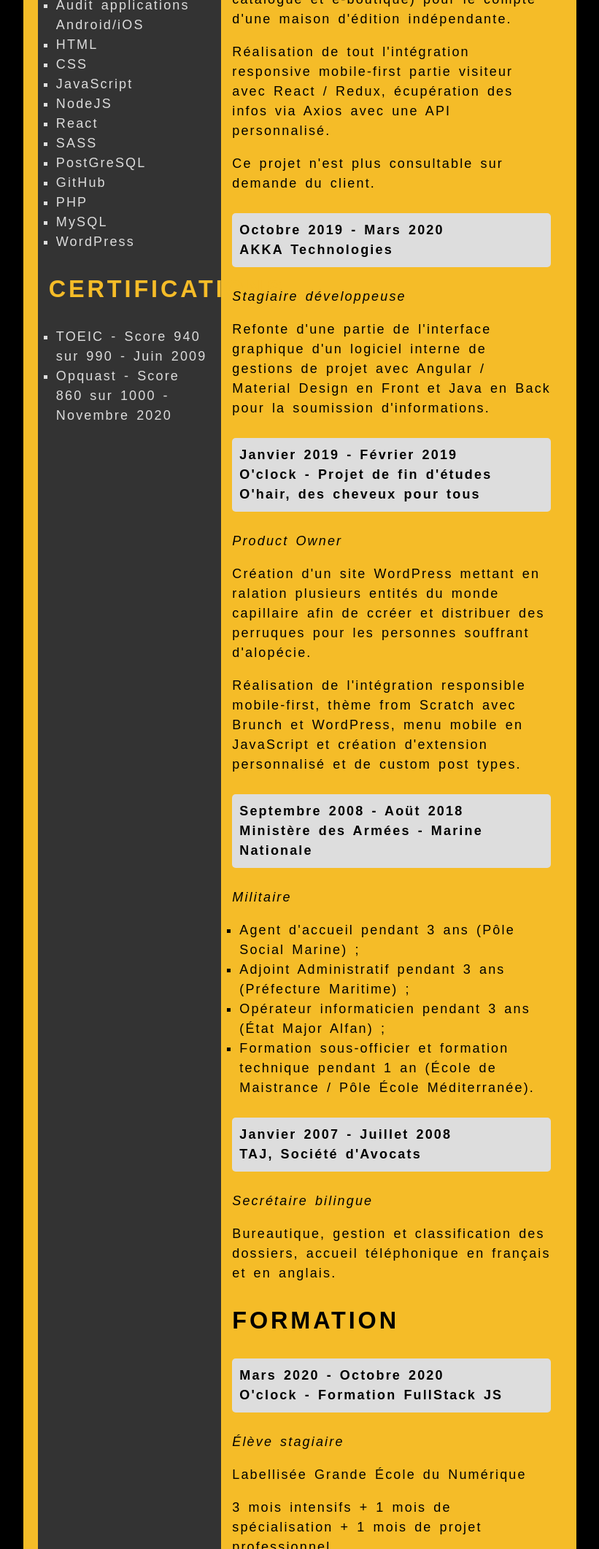
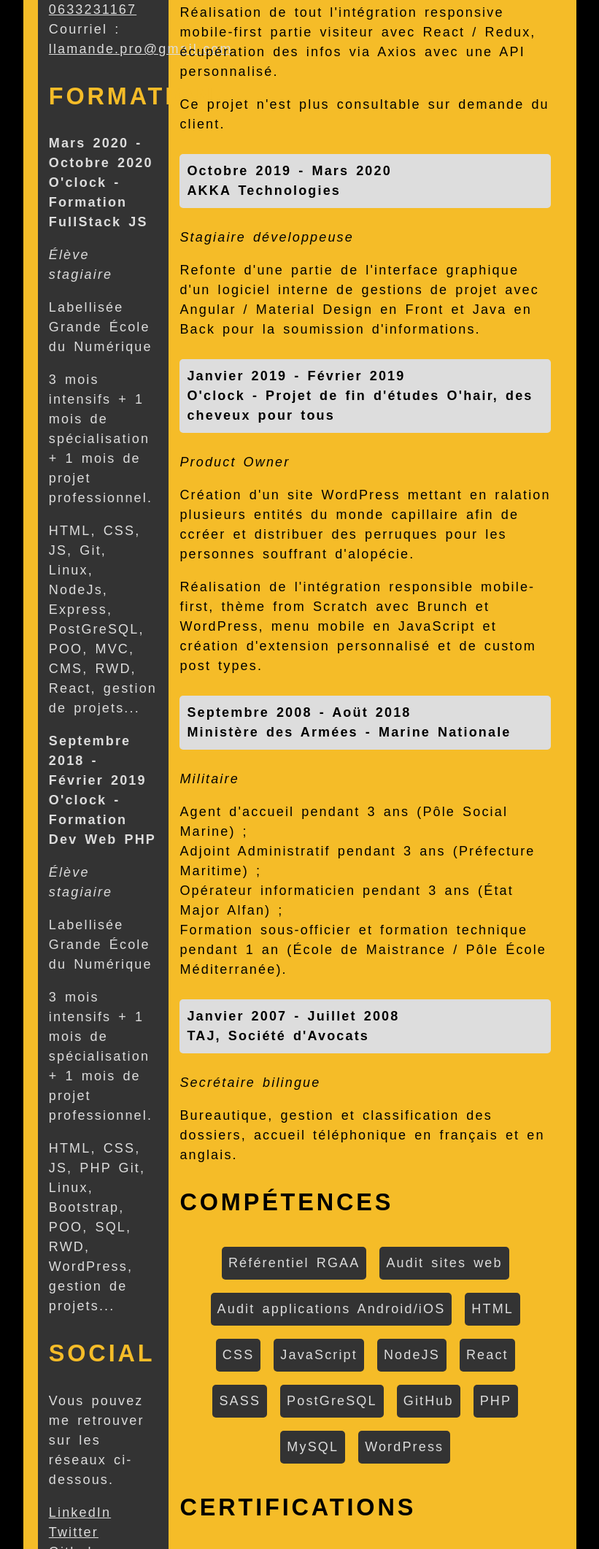
Before and after one commit to devbadgerinden/personal-cv-online, a plain HTML site: page index.html in a window 1280 px wide. Shown: the part 1597-3719 px from the top of the page at 73% size, without its empty margins (229-1050 px from the left). Drawn offline with Linux system fonts and the light colour scheme.

Commit message:
CV finished

```diff
--- a/index.html
+++ b/index.html
@@ -8,31 +8,154 @@
     <title>CV Laure Lamande - Développeuse Web et Auditrice Accessibilité</title>
 </head>
 <body>
+
     <div class="wrapper">
+
         <header id="header">
+
             <div id="img-container">
             </div>
+
             <h1>Laure Lamande</h1>
+
             <p id="catchphrase">Développeuse Web et Auditrice Accessibilité</p>
+
         </header>
+
         <main id="main">
+
             <section id="left">
+
                 <article>
+
                     <h2>Profil</h2>
                     <p>Secrétaire, militaire, développeuse front et auditrice accessibilité, je me passione pour les intégrations qui donneront vie à des interface ludiques, intuitives, ergonomiques et accessibles au plus grand nombre.</p>
+
                 </article>
+
                 <article>
+
                     <h2>Contact</h2>
+
                     <ul>
                         <li>Résidence : Hyères (département du Var, 83)</li>
                         <li>Permis B, véhiculée</li>
                         <li>Téléphone : <a href="tel:+33633231167">0633231167</a></li>
                         <li>Courriel : <a href="mailto:llamande.pro@gmail.com">llamande.pro@gmail.com</a></li>
                     </ul>
+
                 </article>
+
+                <article>
+
+                    <h2>Formation</h2>
+
+                    <div>
+                        <h3>
+                            <span class="date">Mars 2020 - Octobre 2020</span>
+                            <span class="title">O'clock - Formation FullStack JS</span>
+                        </h3>
+                        <p class="role">Élève stagiaire</p>
+                        <p>Labellisée Grande École du Numérique</p>
+                        <p>3 mois intensifs + 1 mois de spécialisation + 1 mois de projet professionnel.</p>
+                        <p>HTML, CSS, JS, Git, Linux, NodeJs, Express, PostGreSQL, POO, MVC, CMS, RWD, React, gestion de projets...</p>
+                    </div>
+
+                    <div>
+                        <h3>
+                            <span class="date">Septembre 2018 - Février 2019</span>
+                            <span class="title">O'clock - Formation Dev Web PHP</span>
+                        </h3>
+                        <p class="role">Élève stagiaire</p>
+                        <p>Labellisée Grande École du Numérique</p>
+                        <p>3 mois intensifs + 1 mois de spécialisation + 1 mois de projet professionnel.</p>
+                        <p>HTML, CSS, JS, PHP Git, Linux, Bootstrap, POO, SQL, RWD, WordPress, gestion de projets...</p>
+                    </div>
+
+                </article>
+
+                <article>
+                    <h2>Social</h2>
+                    <p>Vous pouvez me retrouver sur les réseaux ci-dessous.</p>
+                    <p class="sr-only">Les liens suivants s'ouvrent dans une nouvelle fenêtre.</p>
+                    <ul>
+                        <li><a href="https://www.linkedin.com/in/laure-lamande/" target="_blank"><span class="sr-only">Accéder à mon profil </span>LinkedIn</a></li>
+                        <li><a href="https://twitter.com/LaureLamande" target="_blank"><span class="sr-only">Accéder à mon profil </span>Twitter</a></li>
+                        <li><a href="https://github.com/devbadgerinden" target="_blank"><span class="sr-only">Accéder à mon profil </span><span lang="en">Github</span></a></li>
+                    </ul>
+                </article>
+
+            </section>
+
+            <section id="right">
+                <h2>Expérience professionnelle</h2>
+
+                <article>
+                    <h3>
+                        <span class="date">Avril 2021 à aujourd'hui</span>
+                        <span class="title">Tanaguru, l’accessibilité du web, simplement.</span>
+                    </h3>
+                    <p class="role">Auditrice accessibilité</p>
+                    <p>Deux mois de stage pour apprendre les bases du référentiel RGAA 4.1 et se faire la main sur la méthodologie d'un audit de site à partir d'exercice ou de mise en situation en binôme.</p>
+                    <p>Auditrice sur différents sites et applications Android/iOS, comme Pôle Emploi, La Fnac, Darty. Le but est de relever les différentes anomalies par rapport au référentiel et de proposer des corrections pour améliorer l'accessibilité des sites et applications.</p>
+                </article>
+
+                <article>
+                    <h3>
+                        <span class="date">Septembre 2020 - Octobre 2020</span>
+                        <span class="title">O'clock - Projet de fin d'études Éditions Loup d'Argent</span>
+                    </h3>
+                    <p class="role">Product Owner</p>
+                    <p>Refonte d'un site existant (mélangeant catalogue et e-boutique) pour le compte d'une maison d'édition indépendante.</p>
+                    <p>Réalisation de tout l'intégration responsive mobile-first partie visiteur avec React / Redux, écupération des infos via Axios avec une API personnalisé.</p>
+                    <p>Ce projet n'est plus consultable sur demande du client.</p>
+                </article>
+
+                <article>
+                    <h3>
+                        <span class="date">Octobre 2019 - Mars 2020</span>
+                        <span class="title">AKKA Technologies</span>
+                    </h3>
+                    <p class="role">Stagiaire développeuse</p>
+                    <p>Refonte d'une partie de l'interface graphique d'un logiciel interne de gestions de projet avec Angular / Material Design en Front et Java en Back pour la soumission d'informations.</p>
+                </article>
+
+                <article>
+                    <h3>
+                        <span class="date">Janvier 2019 - Février 2019</span>
+                        <span class="title">O'clock - Projet de fin d'études O'hair, des cheveux pour tous</span>
+                    </h3>
+                    <p class="role">Product Owner</p>
+                    <p>Création d'un site WordPress mettant en ralation plusieurs entités du monde capillaire afin de ccréer et distribuer des perruques pour les personnes souffrant d'alopécie.</p>
+                    <p>Réalisation de l'intégration responsible mobile-first, thème from Scratch avec Brunch et WordPress, menu mobile en JavaScript et création d'extension personnalisé et de custom post types.</p>
+                </article>
+
+                <article>
+                    <h3>
+                        <span class="date">Septembre 2008 - Aoüt 2018</span>
+                        <span class="title">Ministère des Armées - Marine Nationale</span>
+                    </h3>
+                    <p class="role">Militaire</p>
+                    <ul>
+                        <li>Agent d'accueil pendant 3 ans (Pôle Social Marine) ;</li>
+                        <li>Adjoint Administratif pendant 3 ans (Préfecture Maritime) ;</li>
+                        <li>Opérateur informaticien pendant 3 ans (État Major Alfan) ;</li>
+                        <li>Formation sous-officier et formation technique pendant 1 an (École de Maistrance / Pôle École Méditerranée).</li>
+                    </ul>
+                </article>
+
+                <article>
+                    <h3>
+                        <span class="date">Janvier 2007 - Juillet 2008</span>
+                        <span class="title">TAJ, Société d'Avocats</span>
+                    </h3>
+                    <p class="role">Secrétaire bilingue</p>
+                    <p>Bureautique, gestion et classification des dossiers, accueil téléphonique en français et en anglais.</p>
+                </article>
+
                 <article>
                     <h2>Compétences</h2>
-                    <ul>
+                    <ul id="skills">
                         <li>Référentiel RGAA</li>
                         <li>Audit sites web</li>
                         <li>Audit applications Android/iOS</li>
@@ -49,111 +172,30 @@
                         <li>WordPress</li>
                     </ul>
                 </article>
+
                 <article>
                     <h2>
                         Certifications
                     </h2>
                     <ul>
-                        <li>TOEIC - Score 940 sur 990 - Juin 2009</li>
-                        <li>Opquast - Score 860 sur 1000 - Novembre 2020</li>
+                        <li><span lang="en">Test Of English for International Communication - </span>TOEIC - Score 940 sur 990 - Juin 2009</li>
+                        <li><a href="https://www.opquast.com/" target="_blank">Opquast, les bonnes pratiques du web <span class="sr-only">Ouverture dans une nouvelle fenêtre</span> </a> - Score 860 sur 1000 - Novembre 2020</li>
                     </ul>
                 </article>
+
             </section>
-            <section id="right">
-                <h2>Expérience professionnelle</h2>
-                <div>
-                    <h3>
-                        <span class="date">Avril 2021 à aujourd'hui</span>
-                        <span class="title">Tanaguru, l’accessibilité du web, simplement.</span>
-                    </h3>
-                    <p class="role">Auditrice accessibilité</p>
-                    <p>Deux mois de stage pour apprendre les bases du référentiel RGAA 4.1 et se faire la main sur la méthodologie d'un audit de site à partir d'exercice ou de mise en situation en binôme.</p>
-                    <p>Auditrice sur différents sites et applications Android/iOS, comme Pôle Emploi, La Fnac, Darty. Le but est de relever les différentes anomalies par rapport au référentiel et de proposer des corrections pour améliorer l'accessibilité des sites et applications.</p>
-                </div>
-                <div>
-                    <h3>
-                        <span class="date">Septembre 2020 - Octobre 2020</span>
-                        <span class="title">O'clock - Projet de fin d'études Éditions Loup d'Argent</span>
-                    </h3>
-                    <p class="role">Product Owner</p>
-                    <p>Refonte d'un site existant (mélangeant catalogue et e-boutique) pour le compte d'une maison d'édition indépendante.</p>
-                    <p>Réalisation de tout l'intégration responsive mobile-first partie visiteur avec React / Redux, écupération des infos via Axios avec une API personnalisé.</p>
-                    <p>Ce projet n'est plus consultable sur demande du client.</p>
-                </div>
-                <div>
-                    <h3>
-                        <span class="date">Octobre 2019 - Mars 2020</span>
-                        <span class="title">AKKA Technologies</span>
-                    </h3>
-                    <p class="role">Stagiaire développeuse</p>
-                    <p>Refonte d'une partie de l'interface graphique d'un logiciel interne de gestions de projet avec Angular / Material Design en Front et Java en Back pour la soumission d'informations.</p>
-                </div>
-                <div>
-                    <h3>
-                        <span class="date">Janvier 2019 - Février 2019</span>
-                        <span class="title">O'clock - Projet de fin d'études O'hair, des cheveux pour tous</span>
-                    </h3>
-                    <p class="role">Product Owner</p>
-                    <p>Création d'un site WordPress mettant en ralation plusieurs entités du monde capillaire afin de ccréer et distribuer des perruques pour les personnes souffrant d'alopécie.</p>
-                    <p>Réalisation de l'intégration responsible mobile-first, thème from Scratch avec Brunch et WordPress, menu mobile en JavaScript et création d'extension personnalisé et de custom post types.</p>
-                </div>
-                <div>
-                    <h3>
-                        <span class="date">Septembre 2008 - Aoüt 2018</span>
-                        <span class="title">Ministère des Armées - Marine Nationale</span>
-                    </h3>
-                    <p class="role">Militaire</p>
-                    <ul>
-                        <li>Agent d'accueil pendant 3 ans (Pôle Social Marine) ;</li>
-                        <li>Adjoint Administratif pendant 3 ans (Préfecture Maritime) ;</li>
-                        <li>Opérateur informaticien pendant 3 ans (État Major Alfan) ;</li>
-                        <li>Formation sous-officier et formation technique pendant 1 an (École de Maistrance / Pôle École Méditerranée).</li>
-                    </ul>
-                </div>
-                <div>
-                    <h3>
-                        <span class="date">Janvier 2007 - Juillet 2008</span>
-                        <span class="title">TAJ, Société d'Avocats</span>
-                    </h3>
-                    <p class="role">Secrétaire bilingue</p>
-                    <p>Bureautique, gestion et classification des dossiers, accueil téléphonique en français et en anglais.</p>
-                </div>
 
-                <h2>Formation</h2>
-                <div>
-                    <h3>
-                        <span class="date">Mars 2020 - Octobre 2020</span>
-                        <span class="title">O'clock - Formation FullStack JS</span>
-                    </h3>
-                    <p class="role">Élève stagiaire</p>
-                    <p>Labellisée Grande École du Numérique</p>
-                    <p>3 mois intensifs + 1 mois de spécialisation + 1 mois de projet professionnel.</p>
-                    <p>HTML, CSS, JS, Git, Linux, NodeJs, Express, PostGreSQL, POO, MVC, CMS, RWD, React, gestion de projets...</p>
-                </div>
-                <div>
-                    <h3>
-                        <span class="date">Septembre 2018 - Février 2019</span>
-                        <span class="title">O'clock - Formation Dev Web PHP</span>
-                    </h3>
-                    <p class="role">Élève stagiaire</p>
-                    <p>Labellisée Grande École du Numérique</p>
-                    <p>3 mois intensifs + 1 mois de spécialisation + 1 mois de projet professionnel.</p>
-                    <p>HTML, CSS, JS, PHP Git, Linux, Bootstrap, POO, SQL, RWD, WordPress, gestion de projets...</p>
-                </div>
+        </main>
+
+        <footer id="footer">
+
+            <section>
+                <p>CV réalisé avec sueur, amour et cookies - Copyright &copy; 2022 Laure Lamande</p>
             </section>
-        </main>
-        <footer id="footer">
-            <section class="footer-left">
-                <p>CV réalisé avec sueur, amour et cookies.</p>
-                <p>copyright &copy; 2022 Laure Lamande</p>
-            </section>
-            <section class="footer-right">
-                <p class="sr-only">Les liens suivants s'ouvrent dans une nouvelle fenêtre.</p>
-                <a href="https://www.linkedin.com/in/laure-lamande/" target="_blank"><span class="sr-only">Accéder à mon profil </span>LinkedIn</a>
-                <a href="https://twitter.com/LaureLamande" target="_blank"><span class="sr-only">Accéder à mon profil </span>Twitter</a>
-                <a href="https://github.com/devbadgerinden" target="_blank"><span class="sr-only">Accéder à mon profil </span><span lang="en">Github</span></a>
-            </section>
+
         </footer>
+
     </div>
+
 </body>
 </html>
--- a/scripts.js
+++ /dev/null
@@ -1,5 +0,0 @@
-var app = {
-    //contenu de mon application
-}
-
-document.addEventListener('DOMContentLoaded', app.init);
--- a/styles.css
+++ b/styles.css
@@ -44,8 +44,8 @@ a, a:visited {
 }
 
 ul {
-    list-style-type: square;
-    padding-left: 10px;
+    list-style-type: none;
+    padding-left: 0;
 }
 
 /* Entête */
@@ -94,17 +94,17 @@ h1 {
 }
 
 #left {
-    width: 35%;
+    width: 25%;
     color: #dddddd;
     background-color: #333;
     border-radius: 5px;
 }
 
 #right {
-    width: 65%
+    width: 75%;
 }
 
-h3 {
+#right h3 {
     background-color: #ddd;
     font-size: 1.5em;
     display: flex;
@@ -117,10 +117,28 @@ h3 {
     font-style: italic;
 }
 
+#skills {
+    display: flex;
+    flex-wrap: wrap;
+    justify-content: center;
+}
+
+#skills li {
+    color: #dddddd;
+    background-color: #333;
+    padding: .5em;
+    margin : .5em;
+    border-radius: 5px;
+}
+
 /* Pied de page*/
 
 #footer {
     text-align: center;
     background-color: #dddddd;
-    padding: 50px
+    padding: 10px
 }
+
+#footer p {
+    font-size: .8em;
+}
```
